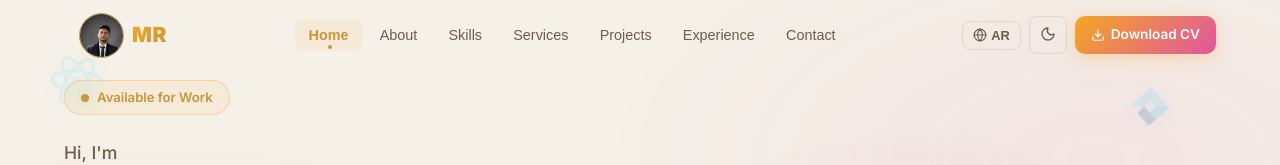
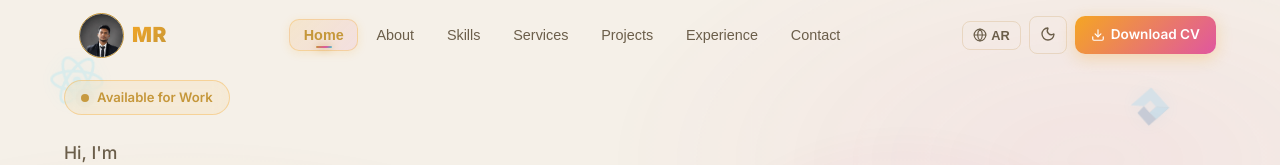
Before and after one commit to mohammed77467120-tech/My-portfolio, a React (Vite) app: page / in a window 1280 px wide. Shown: the top 165 px of the page. Built offline with nearby package versions, Linux system fonts and the light colour scheme.

Commit message:
Add smooth Framer Motion spring animations to navbar navigation links

```diff
--- a/src/components/layout/Navbar.tsx
+++ b/src/components/layout/Navbar.tsx
@@ -132,43 +132,67 @@ export default function Navbar() {
             {/* Desktop Nav Links */}
             <nav style={{ display: 'flex', gap: '0.25rem', alignItems: 'center' }}
               className="hidden-mobile">
-              {navLinks.map((link) => (
+              {navLinks.map((link) => {
+                const isActive = activeSection === link.key
+                return (
                   <motion.button
                     key={link.key}
                     onClick={() => handleNavClick(link.href)}
-                  whileHover={{ y: -1 }}
+                    whileHover={{ scale: 1.05 }}
+                    whileTap={{ scale: 0.95 }}
                     style={{
                       background: 'none',
                       border: 'none',
                       cursor: 'pointer',
-                    padding: '0.5rem 0.85rem',
-                    borderRadius: '8px',
+                      padding: '0.5rem 0.9rem',
+                      borderRadius: '10px',
                       fontSize: '0.9rem',
-                    fontWeight: activeSection === link.key ? 600 : 500,
-                    color: activeSection === link.key ? 'var(--primary)' : 'var(--text-muted)',
-                    backgroundColor: activeSection === link.key ? 'rgba(245,166,35,0.08)' : 'transparent',
-                    transition: 'all 0.2s',
+                      fontWeight: isActive ? 700 : 500,
+                      color: isActive ? 'var(--primary)' : 'var(--text-muted)',
+                      transition: 'color 0.25s ease',
                       position: 'relative',
+                      display: 'flex',
+                      alignItems: 'center',
+                      justifyContent: 'center',
                     }}
                   >
-                  {t.nav[link.key as keyof typeof t.nav]}
-                  {activeSection === link.key && (
+                    {isActive && (
                       <motion.div
-                      layoutId="activeNav"
+                        layoutId="activeNavPill"
+                        transition={{ type: 'spring', stiffness: 380, damping: 30 }}
                         style={{
                           position: 'absolute',
-                        bottom: 2,
-                        left: '50%',
-                        transform: 'translateX(-50%)',
-                        width: '4px',
-                        height: '4px',
-                        borderRadius: '50%',
-                        background: 'var(--primary)',
+                          inset: 0,
+                          borderRadius: '10px',
+                          background: 'linear-gradient(135deg, rgba(245,166,35,0.14), rgba(224,86,160,0.1))',
+                          border: '1px solid rgba(245,166,35,0.3)',
+                          boxShadow: '0 2px 10px rgba(245,166,35,0.15)',
+                          zIndex: 0,
+                        }}
+                      />
+                    )}
+                    <span style={{ position: 'relative', zIndex: 1 }}>
+                      {t.nav[link.key as keyof typeof t.nav]}
+                    </span>
+                    {isActive && (
+                      <motion.div
+                        layoutId="activeNavDot"
+                        transition={{ type: 'spring', stiffness: 400, damping: 25 }}
+                        style={{
+                          position: 'absolute',
+                          bottom: '3px',
+                          width: '16px',
+                          height: '2.5px',
+                          borderRadius: '4px',
+                          background: 'var(--gradient-primary)',
+                          boxShadow: '0 0 8px var(--primary)',
+                          zIndex: 1,
                         }}
                       />
                     )}
                   </motion.button>
-              ))}
+                )
+              })}
             </nav>
 
             {/* Right Controls */}
```
Lines whose indentation alone changed are shown as unchanged.
